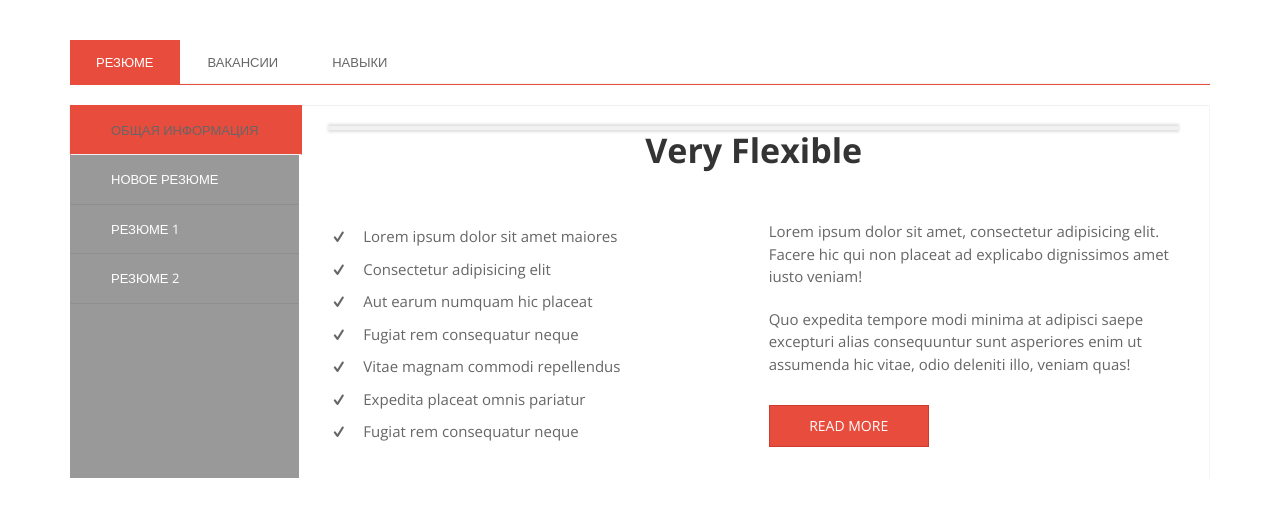
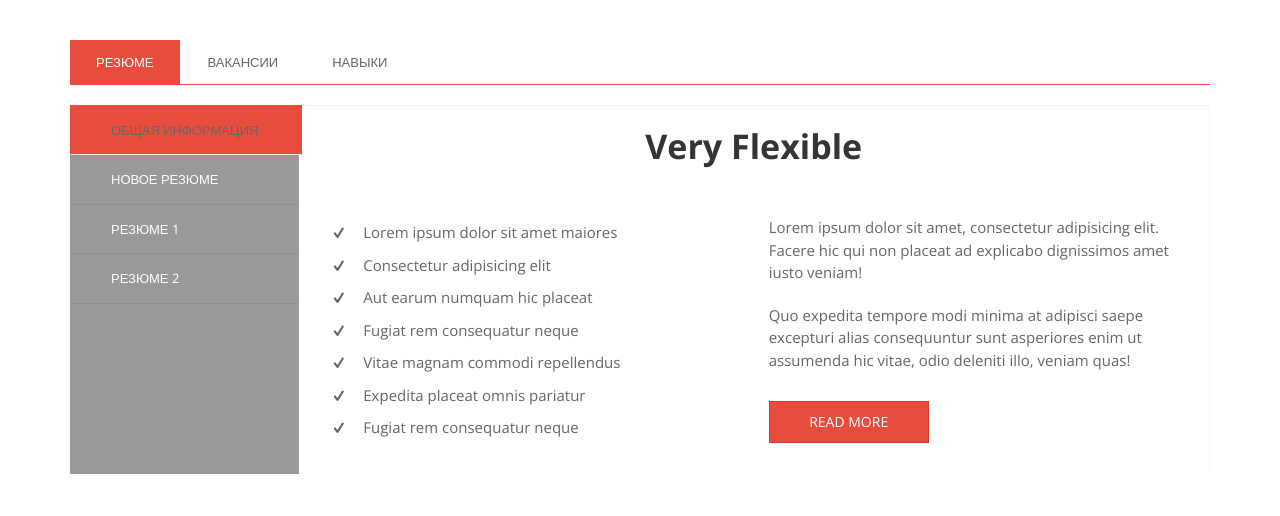
Before and after one commit to s1makrdv/s1makrdv.github.io, a plain HTML site: page index.html in a window 1280 px wide. Shown: the top 516 px of the page. Drawn offline with nearby package versions, Linux system fonts and the light colour scheme.

Commit message:
Update index.html

```diff
--- a/index.html
+++ b/index.html
@@ -95,12 +95,12 @@
 								<div class="tab-content">
                                     			<!-- main-container start -->
 			<!-- ================ -->
-			<section class="main-container gray-bg">
+
 
 			</section>
 			<!-- main-container end -->
 
-
+									<div class="tab-pane fade in active" id="tab1">
 										<h1 class="text-center title">Very Flexible</h1>
 										<div class="space"></div>
 										<div class="row">
```
